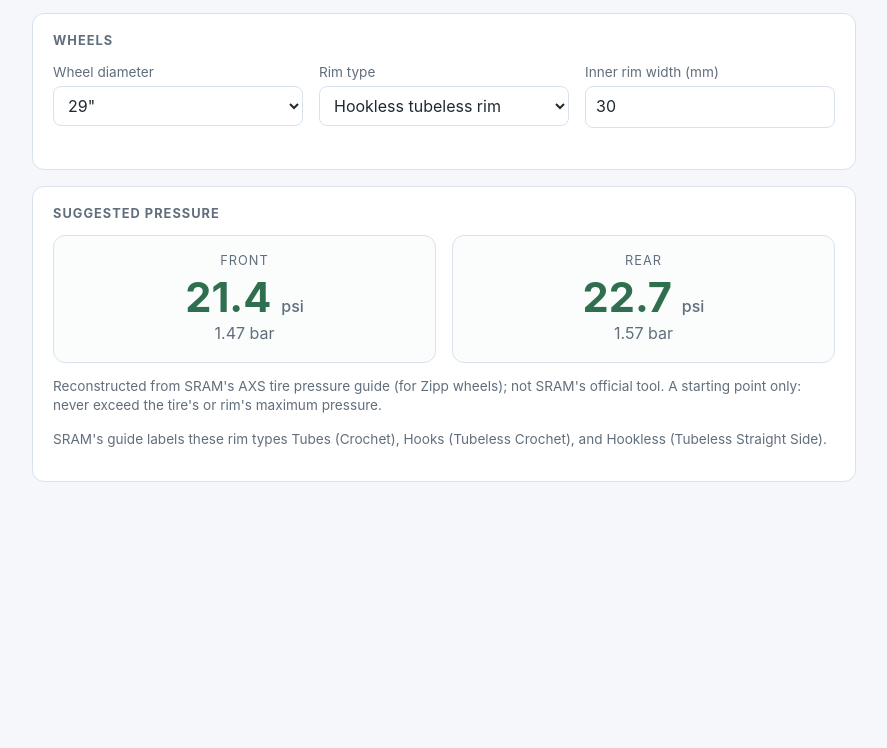
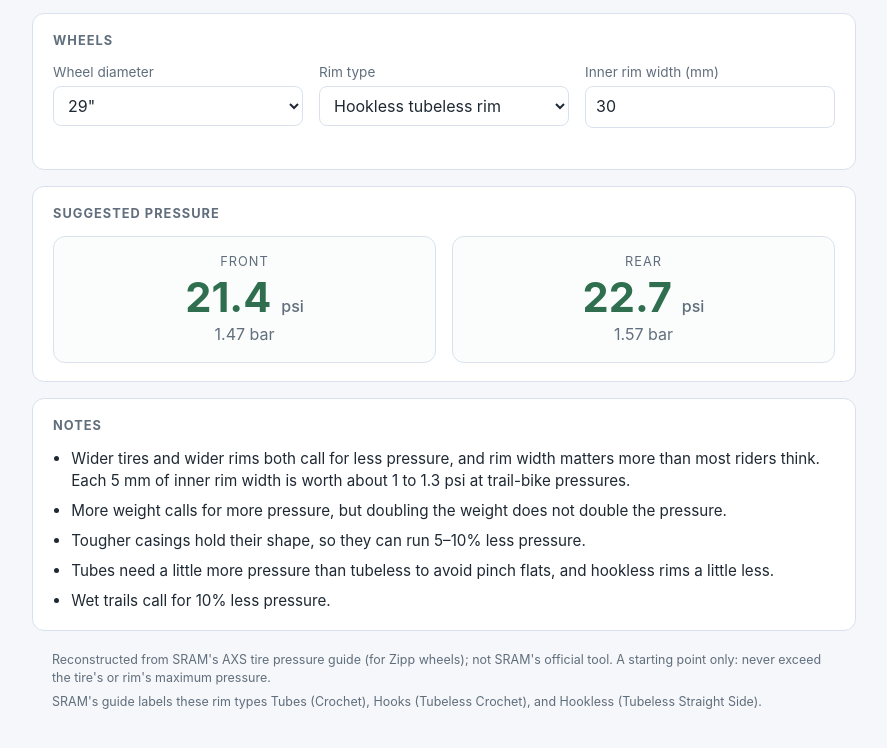
Before and after one commit to KevinWGarrett/MTBK_Content, a plain HTML site: page tire-pressure/index.html in a window 1280 px wide. Shown: the part 576-1324 px from the top of the page, without its empty margins (196-1083 px from the left). Before the commit the page ends 1114 px from the top, so only its background shows below. Drawn offline with Linux system fonts and the light colour scheme.

Commit message:
Tire pressure calculator: notes, fine print, bold warnings, 21 mm minimum rim width

```diff
--- a/tire-pressure/index.html
+++ b/tire-pressure/index.html
@@ -29,8 +29,13 @@
   .res .psi{font-size:2.6rem;font-weight:700;color:var(--accent);line-height:1.1;margin-top:4px}
   .res .psi small{font-size:1rem;font-weight:500;color:var(--muted)}
   .res .bar{color:var(--muted);margin-top:2px}
-  .warn{color:var(--warn);font-size:.85rem;margin-top:8px;min-height:1.1em}
+  .warn{color:var(--warn);font-size:.9rem;font-weight:700;margin-top:8px;min-height:1.1em}
   .note{color:var(--muted);font-size:.85rem;margin-top:14px}
+  .tips{margin:0;padding-left:1.2em;font-size:.95rem}
+  .tips li{margin:0 0 8px}
+  .tips li:last-child{margin-bottom:0}
+  .fine{color:var(--muted);font-size:.78rem;padding:4px 20px 0}
+  .fine p{margin:0 0 6px}
   details{color:var(--muted);font-size:.8rem;margin-top:8px}
   @media (max-width:620px){.tires,.results{grid-template-columns:1fr}}
 </style>
@@ -87,7 +92,7 @@
           <option value="Hooks">Hooked tubeless rim</option>
           <option value="Hookless">Hookless tubeless rim</option>
         </select></div>
-      <div><label for="rim">Inner rim width (mm)</label><input id="rim" type="number" min="19" max="40" step="1" value="30"></div>
+      <div><label for="rim">Inner rim width (mm)</label><input id="rim" type="number" min="21" max="40" step="1" value="30"></div>
     </div>
     <div class="warn" id="warn"></div>
   </section>
@@ -98,10 +103,22 @@
       <div class="res"><div class="lbl">Front</div><div class="psi" id="outF">–</div><div class="bar" id="outFb"></div></div>
       <div class="res"><div class="lbl">Rear</div><div class="psi" id="outR">–</div><div class="bar" id="outRb"></div></div>
     </div>
-    <p class="note">Reconstructed from SRAM's AXS tire pressure guide (for Zipp wheels); not SRAM's official tool.
+  </section>
+  <section class="card">
+    <h2>Notes</h2>
+    <ul class="tips">
+      <li>Wider tires and wider rims both call for less pressure, and rim width matters more than most riders think. Each 5 mm of inner rim width is worth about 1 to 1.3 psi at trail-bike pressures.</li>
+      <li>More weight calls for more pressure, but doubling the weight does not double the pressure.</li>
+      <li>Tougher casings hold their shape, so they can run 5–10% less pressure.</li>
+      <li>Tubes need a little more pressure than tubeless to avoid pinch flats, and hookless rims a little less.</li>
+      <li>Wet trails call for 10% less pressure.</li>
+    </ul>
+  </section>
+  <footer class="fine">
+    <p>Reconstructed from SRAM's AXS tire pressure guide (for Zipp wheels); not SRAM's official tool.
       A starting point only: never exceed the tire's or rim's maximum pressure.</p>
-    <p class="note">SRAM's guide labels these rim types Tubes (Crochet), Hooks (Tubeless Crochet), and Hookless (Tubeless Straight Side).</p>
-  </section>
+    <p>SRAM's guide labels these rim types Tubes (Crochet), Hooks (Tubeless Crochet), and Hookless (Tubeless Straight Side).</p>
+  </footer>
 </main>
 
 <script>
@@ -188,9 +205,9 @@ function tireFitsRim(wmm, rim){
 }
 function update(){
   const rider=parseFloat($("rider").value), bike=parseFloat($("bike").value), rim=parseFloat($("rim").value);
-  const ok = rider>0 && bike>0 && rim>=19 && rim<=40;
+  const ok = rider>0 && bike>0 && rim>=21 && rim<=40;
   if(!ok){ ["outF","outR"].forEach(i=>$(i).textContent="–"); ["outFb","outRb"].forEach(i=>$(i).textContent="");
-           $("warn").textContent="Enter weights and an inner rim width between 19 and 40 mm."; return; }
+           $("warn").textContent="Enter weights and an inner rim width between 21 and 40 mm."; return; }
   const base = {style:$("style").value, surface:$("surface").value, riderKg:toKg(rider,units), bikeKg:toKg(bike,units),
                 diameter:$("diam").value, rimType:$("rimType").value, rimMM:rim};
   const f = pressurePsi({...base, position:"front", casing:$("casF").value, width:$("widF").value});
@@ -200,7 +217,7 @@ function update(){
   const bad = [];
   if(!tireFitsRim(widthMM($("widF").value), rim)) bad.push("front");
   if(!tireFitsRim(widthMM($("widR").value), rim)) bad.push("rear");
-  $("warn").textContent = bad.length ? `The ${bad.join(" and ")} tire width is outside the usual range for a ${rim} mm rim.` : "";
+  $("warn").textContent = bad.length ? (bad.length===2 ? `The front and rear tire widths are` : `The ${bad[0]} tire width is`) + ` outside the usual range for a ${rim} mm rim.` : "";
 }
 
 $("style").addEventListener("change", e=>{ applyStyle(e.target.value); update(); });
```
